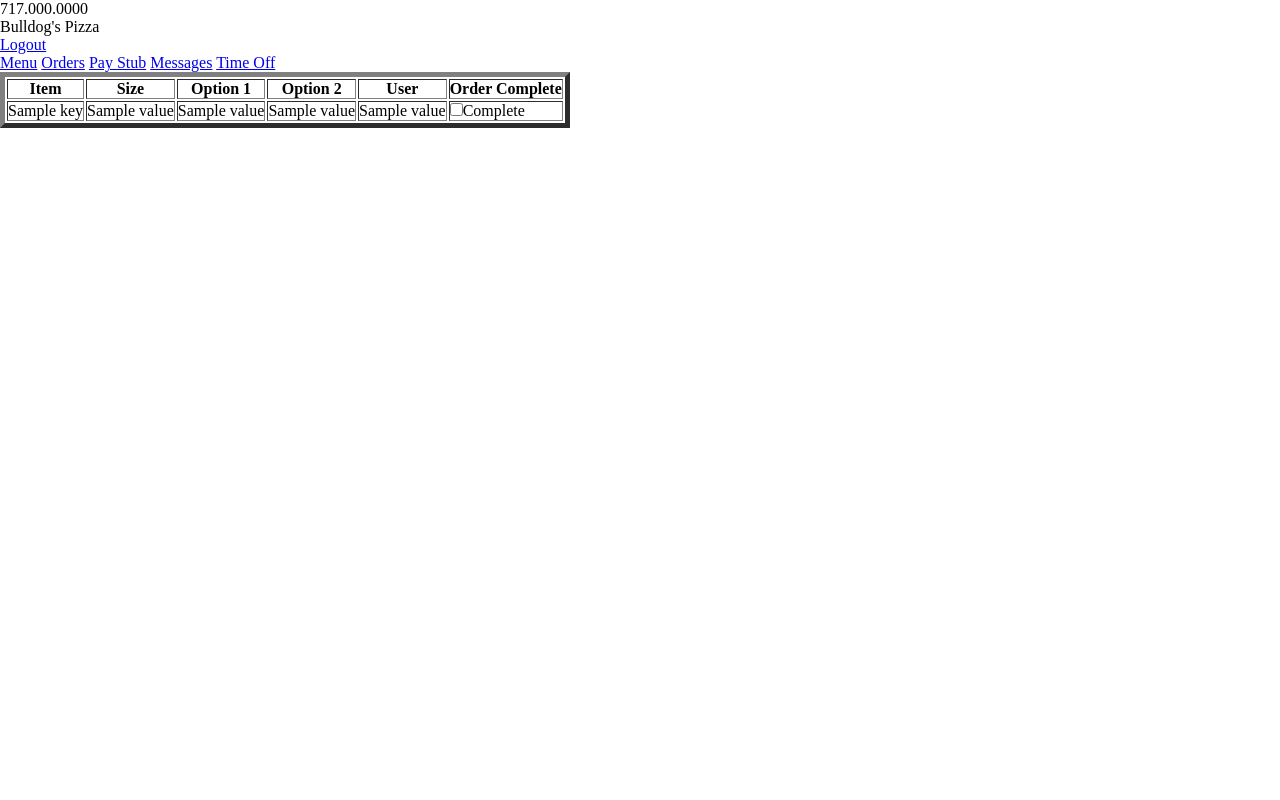
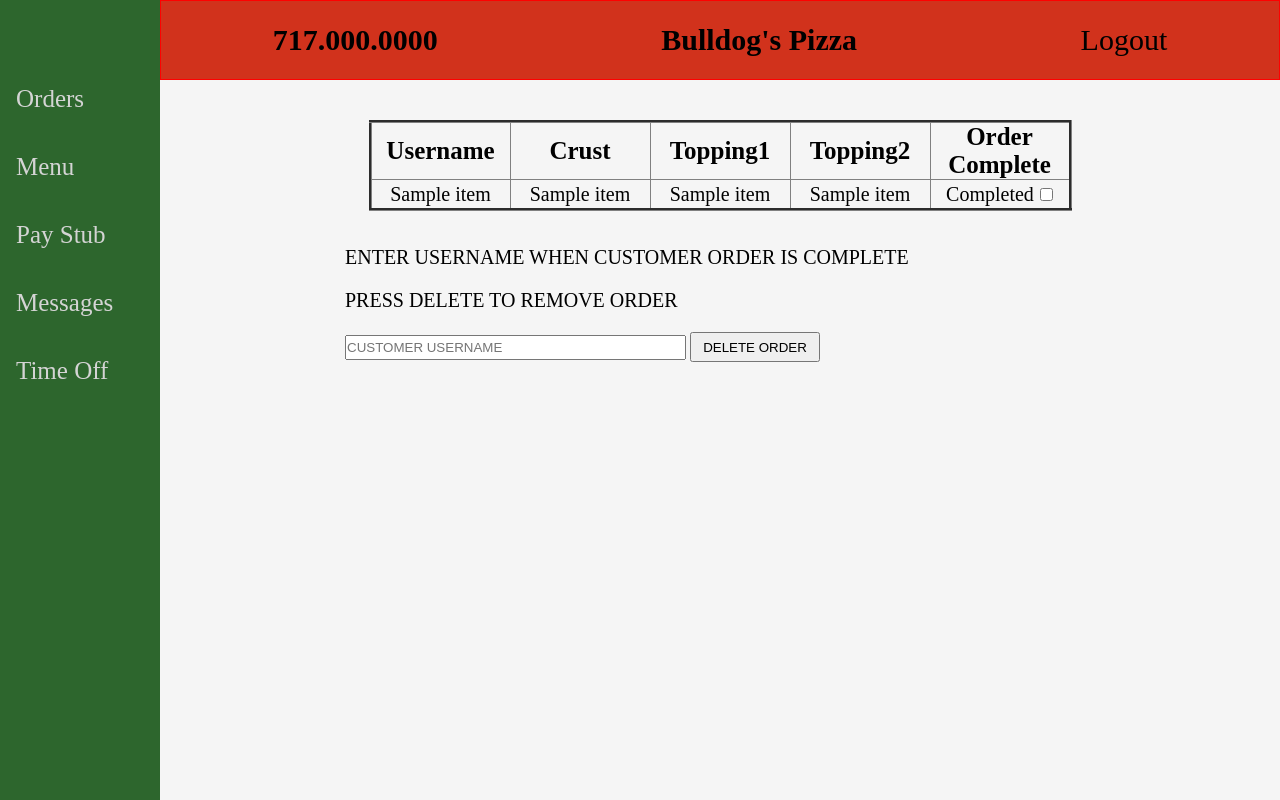
Before and after one commit to BenBowersJr/SoftwareProject, a Flask app: template templates/work-orders.html in a window 1280 px wide. Run offline with Flask 2, Linux system fonts and the light colour scheme; the template is opened without the code that fills it: most values are stand-ins (such as "Sample title", 1, 10 or a date in 2020); some libraries are stand-ins or nearby versions.

Commit message:
connected to local database and worked on workers order page

```diff
--- a/app.py
+++ b/app.py
@@ -5,37 +5,11 @@ from psycopg2 import Error
 
 app = Flask(__name__)
 
-SQLALCHEMY_TRACK_MODIFICATIONS = False
+app.config['SQLALCHEMY_TRACK_MODIFICATIONS'] = False
 
 ## Im still figuring this out.. dont trust the below line
 #app.config['DATABASE_URL'] = 'postgres://hqlekupiwiodgw:e02966a8d4c287b73338f72e099e751c240f11ed6434aa6c5d626e1a11cd2b8c@ec2-3-217-219-146.compute-1.amazonaws.com:5432/d3duhguvo7sdom'
 
-
-try:
-    # Connect to an existing database
-    connection = psycopg2.connect(user="jodywinters",
-                                  password="NonaGrey11",
-                                  host="localhost",
-                                  port="5432",
-                                  database="postgres")
-
-    # Create a cursor to perform database operations
-    cursor = connection.cursor()
-    insert_query ="""INSERT INTO orders(customer_username, pizza_crust, pizza_topping1, pizza_topping2) VALUES('jody12', 'thin crust', 'pepperoni', 'cheese');"""
-    cursor.execute(insert_query)
-    connection.commit()
-    print("1 record inserted successfully")
-    cursor.execute("SELECT * FROM orders")
-    records = cursor.fetchall()
-    print("Results ", records)
-
-except (Exception, Error) as error:
-    print("Error while connecting to PostgreSQL", error)
-finally:
-    if (connection):
-        cursor.close()
-        connection.close()
-        print("PostgreSQL connection is closed")
 
 db = SQLAlchemy(app)
 
@@ -55,9 +29,54 @@ def homepage():
 def workMenu():
   return render_template('work-menu.html')
 
-@app.route('/work-orders')
+@app.route('/work-orders', methods=['POST', 'GET'])
 def workOrder():
-  return render_template('work-orders.html')
+  try:
+    # Connect to an existing database
+    connection = psycopg2.connect(user="jodywinters",
+                                  password="NonaGrey11",
+                                  host="localhost",
+                                  port="5432",
+                                  database="postgres")
+    cursor = connection.cursor()
+    cursor.execute("SELECT * FROM orders order by customer_username asc")
+    records = cursor.fetchall()
+
+  except (Exception, Error) as error:
+      print("Error while connecting to PostgreSQL", error)
+  finally:
+    if (connection):
+        cursor.close()
+        connection.close()
+        print("PostgreSQL connection is closed")
+  return render_template('work-orders.html', records = records)
+
+@app.route('/submit', methods=['POST', 'GET'])
+def deletingOrder():
+  if request.method == 'POST':
+    username = request.form['username']
+    try:
+      # Connect to an existing database
+      connection = psycopg2.connect(user="jodywinters",
+                                    password="NonaGrey11",
+                                    host="localhost",
+                                    port="5432",
+                                    database="postgres")
+      cursor = connection.cursor()
+      deletequery = ("""delete from orders where customer_username = '{}'""".format(username))
+      cursor.execute(deletequery)
+      connection.commit()
+      cursor.execute("SELECT * FROM orders")
+      records = cursor.fetchall()
+
+    except (Exception, Error) as error:
+        print("Error while connecting to PostgreSQL", error)
+    finally:
+      if (connection):
+          cursor.close()
+          connection.close()
+          print("PostgreSQL connection is closed")
+    return render_template("work-orders.html", records = records)
 
 @app.route('/register-login')
 def registerLogin():
--- /dev/null
+++ b/static/css/workOrders.css
@@ -0,0 +1,97 @@
+* {
+    padding: 0;
+    margin: 0;
+    box-sizing: border-box;
+  }
+
+body {
+  background-color: whitesmoke;
+  margin-left: 160px;
+}
+
+header {
+  display: flex;
+  flex-direction: row;
+  height: 80px;
+  width: 100%;
+  border: 1px solid red;
+  background-color: rgb(209, 50, 28);
+  justify-content: space-around;
+  align-items: center;
+}
+
+aside {
+  height: 100%;
+  width: 160px;
+  position: fixed;
+  z-index: 1;
+  top: 0;
+  left: 0;
+  background-color: rgb(45, 102, 45);
+  overflow-x: hidden;
+  padding-top: 70px;
+}
+
+.side {
+  padding: 15px 8px 25px 16px;
+  text-decoration: none;
+  font-size: 25px;
+  color: #d4d4d4;
+  display: block;
+}
+
+h1 {
+  color: black;
+  font-size: 30px;
+}
+header a {
+  color:black;
+  font-size: 30px;
+  text-decoration: none;
+}
+
+table {
+  color: black;
+  margin-top: 40px;
+  margin-right: auto;
+  margin-left: auto;
+  border-collapse: collapse;
+}
+
+th {
+  height: 35px;
+  font-size: 25px;
+}
+td {
+  width: 140px;
+  font-size: 20px;
+  height: 30px;
+  text-align: center;
+}
+
+form {
+  width: 750px;
+  margin-right: auto;
+  margin-left: auto;
+  margin-top: 35px;
+}
+
+p {
+  width: 750px;
+  margin-right: auto;
+  margin-left: auto;
+  font-size: 20px;
+  margin-bottom: 20px;
+}
+
+.textbox {
+  height: 25px;
+}
+
+input[type=submit] {
+  width: 130px;  height: 30px;
+}
+
+input[type=checkbox] {
+  margin-left: 6px;
+}
--- a/static/work-orders.css
+++ /dev/null
@@ -1,5 +0,0 @@
-* {
-    padding: 0;
-    margin: 0;
-    box-sizing: border-box;
-  }
--- a/templates/work-orders.html
+++ b/templates/work-orders.html
@@ -3,45 +3,48 @@
   <head>
     <meta charset="utf-8">
     <title>Bulldog Pizza</title>
-    <link rel="stylesheet" type="text/css" href="{{ url_for('static', filename='work-orders.css') }}"/>
+    <link rel="stylesheet" type="text/css" href="{{ url_for('static', filename='css/workOrders.css') }}">
   </head>
 
   <body>
     <body>
       <header>
-          <p>717.000.0000</p>
-          <p>Bulldog's Pizza</p>
+          <h1>717.000.0000</h1>
+          <h1>Bulldog's Pizza</h1>
           <a href="http://localhost:5000/">Logout</a>
       </header>
       <aside>
-          <a href="http://localhost:5000/work-menu">Menu</a>
-          <a href="http://localhost:5000/work-orders">Orders</a>
-          <a href="#">Pay Stub</a>
-          <a href="#">Messages</a>
-          <a href="#">Time Off</a>
+          <a class="side" href="http://localhost:5000/work-orders">Orders</a>
+          <a class="side" href="http://localhost:5000/work-menu">Menu</a>
+          <a class="side" href="#">Pay Stub</a>
+          <a class="side" href="#">Messages</a>
+          <a class="side" href="#">Time Off</a>
       </aside>
 
-      <table border = 5>
+      <table border = 3>
         <tr>
-           <th class="item">Item</th>
-           <th class="size">Size</th>
-           <th class="option1">Option 1</th>
-           <th class="option2">Option 2</th>
-           <th class="username">User</th>
+           <th>Username</th>
+           <th>Crust</th>
+           <th>Topping1</th>
+           <th>Topping2</th>
            <th>Order Complete</th>
         </tr>
-        {% for key, value in result.items() %}
+        {% for item in records %}
            <tr>
-              <td class="item"> {{ key }} </td>
-              <td class="size"> {{ value }} </td>
-              <td class="option1"> {{ value }} </td>
-              <td class="option2"> {{ value }} </td>
-              <td class="username"> {{ value }} </td>
-              <td><input type="checkbox" name="finish"/>Complete</td>
+              <td> {{ item[1] }} </td>
+              <td> {{ item[2] }} </td>
+              <td> {{ item[3] }} </td>
+              <td> {{ item[4] }} </td>
+              <td><label for="complete">Completed</label><input type="checkbox" id="complete" name="finish"/></td>
            </tr>
         {% endfor %}
      </table>
-
+      <form action="/submit" method= 'POST'>
+         <p>ENTER USERNAME WHEN CUSTOMER ORDER IS COMPLETE</p>
+         <P>PRESS DELETE TO REMOVE ORDER</P>
+         <input class="textbox" type="text" size="40px" name="username" placeholder="CUSTOMER USERNAME"/>
+         <input type="submit" value="DELETE ORDER"/>
+      </form>
   </body>
   </body>
 </html>
```
Also changed, not shown: static/css/work-menu.css (renamed from static/work-menu.css), 1 other file.
